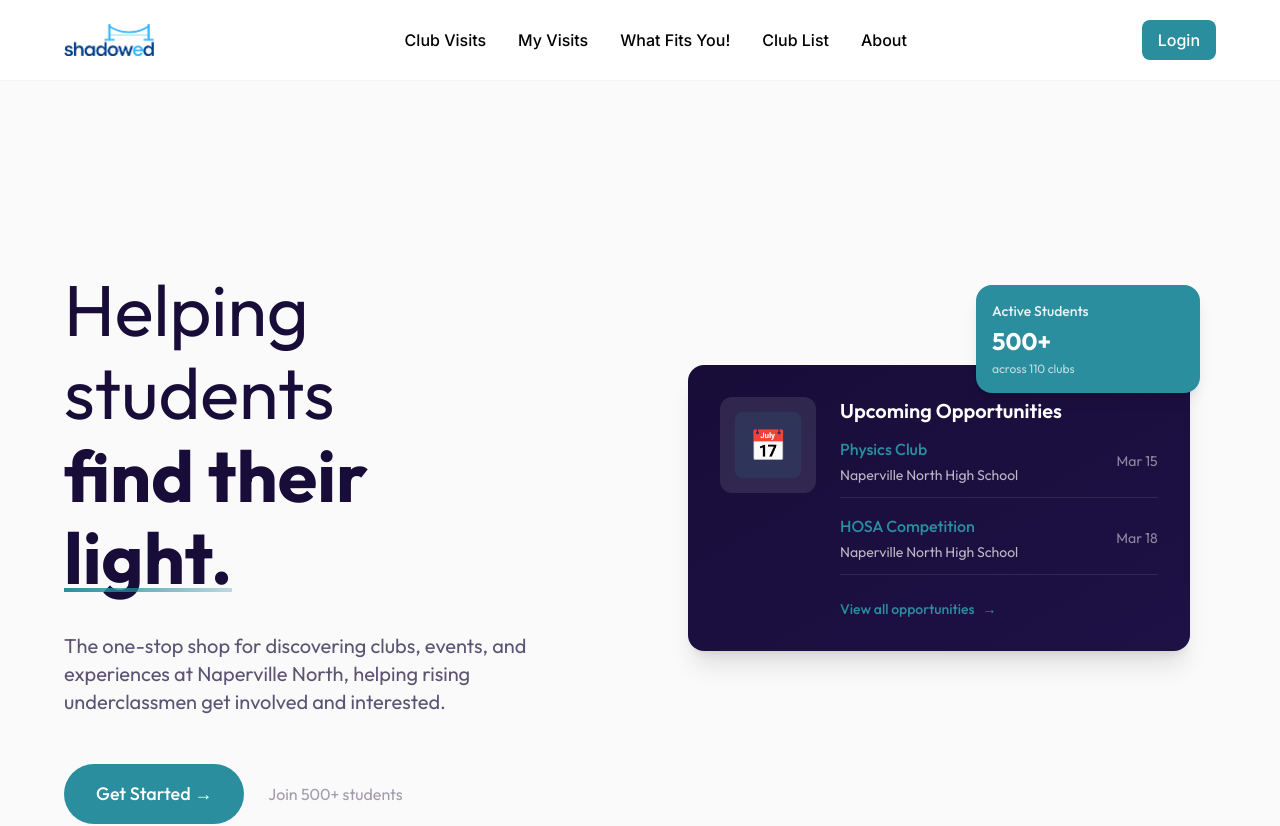
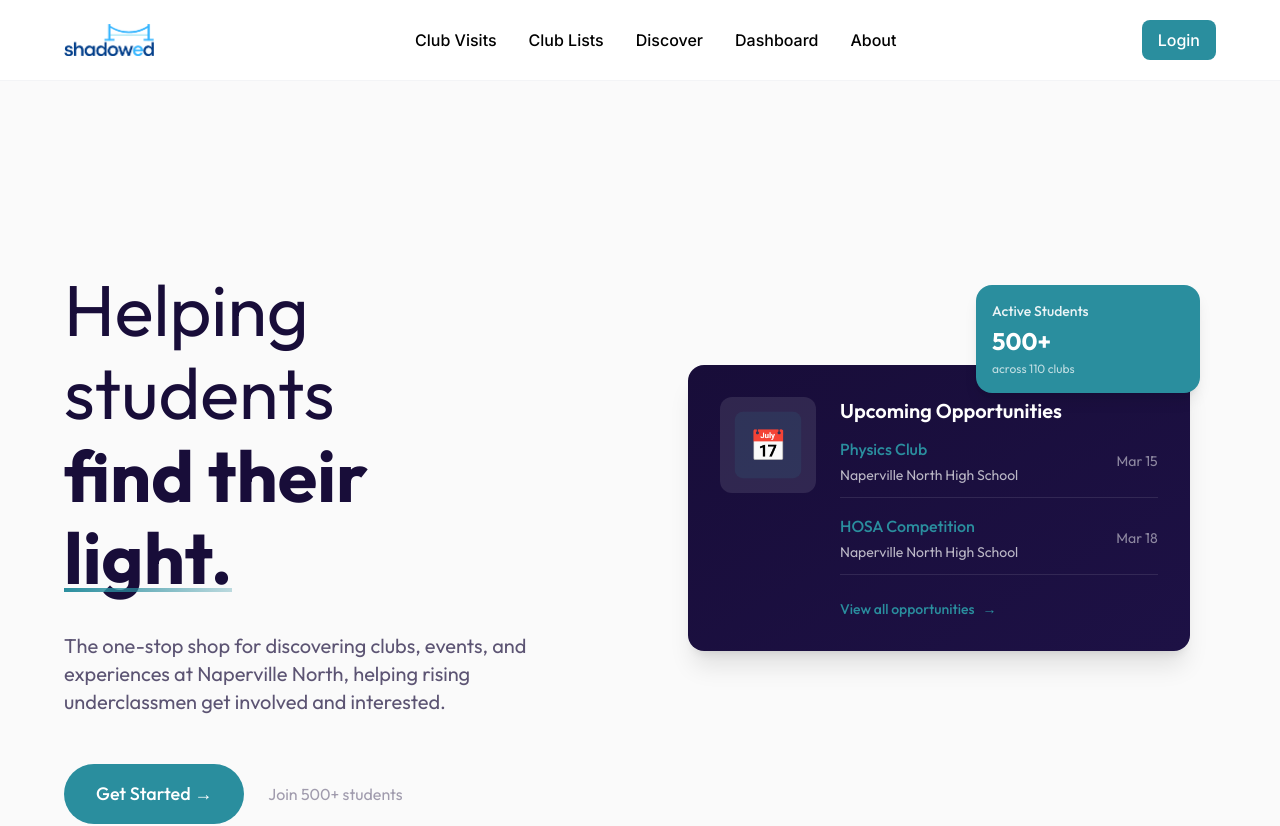
Before and after one commit to thetinfoilhat/shadowed.me, a Next.js app in the folder shadowed.me/: page / in a window 1280 px wide. Shown: the top 826 px of the page. Built offline with nearby package versions, Linux system fonts and the light colour scheme; no server answers.

Commit message:
changed the header

```diff
--- a/shadowed.me/src/components/Header.tsx
+++ b/shadowed.me/src/components/Header.tsx
@@ -317,6 +317,22 @@ export default function Header() {
                   Club Visits
                 </Link>
               </li>
+              <li>
+                <Link
+                  href="/club-listings"
+                  className="text-black hover:text-[#38BFA1] font-medium transition-colors"
+                >
+                  Club Lists
+                </Link>
+              </li>
+              <li>
+                <Link
+                  href="/what-fits-you"
+                  className="text-black hover:text-[#38BFA1] font-medium transition-colors"
+                >
+                  Discover
+                </Link>
+              </li>
 
               {/* Combined Dashboard Menu */}
               <li className="relative group">
@@ -325,14 +341,14 @@ export default function Header() {
                     href="/my-visits"
                     className="text-black hover:text-[#38BFA1] font-medium transition-colors"
                   >
-                    My Visits
+                    Dashboard
                   </Link>
                 ) : userRole === 'student' ? (
                   <Link
                     href="/my-visits"
                     className="text-black hover:text-[#38BFA1] font-medium transition-colors"
                   >
-                    My Dashboard
+                    Dashboard
                   </Link>
                 ) : (userRole === 'admin' || userRole === 'captain') ? (
                   <>
@@ -391,22 +407,6 @@ export default function Header() {
                     </div>
                   </>
                 ) : null}
-              </li>
-              <li>
-                <Link
-                  href="/what-fits-you"
-                  className="text-black hover:text-[#38BFA1] font-medium transition-colors"
-                >
-                  What Fits You!
-                </Link>
-              </li>
-              <li>
-                <Link
-                  href="/club-listings"
-                  className="text-black hover:text-[#38BFA1] font-medium transition-colors"
-                >
-                  Club List
-                </Link>
               </li>
               <li>
                 <Link
@@ -509,6 +509,24 @@ export default function Header() {
                   Club Visits
                 </Link>
               </li>
+              <li>
+                <Link
+                  href="/club-listings"
+                  className="block py-2 text-base text-black hover:text-[#38BFA1] font-medium"
+                  onClick={() => setIsOpen(false)}
+                >
+                  Club Lists
+                </Link>
+              </li>
+              <li>
+                <Link
+                  href="/what-fits-you"
+                  className="block py-2 text-base text-black hover:text-[#38BFA1] font-medium"
+                  onClick={() => setIsOpen(false)}
+                >
+                  Discover
+                </Link>
+              </li>
               {!user ? (
                 <li>
                   <Link
@@ -516,7 +534,7 @@ export default function Header() {
                     className="block py-2 text-base text-black hover:text-[#38BFA1] font-medium"
                     onClick={() => setIsOpen(false)}
                   >
-                    My Visits
+                    Dashboard
                   </Link>
                 </li>
               ) : userRole === 'student' ? (
@@ -526,7 +544,7 @@ export default function Header() {
                     className="block py-2 text-base text-black hover:text-[#38BFA1] font-medium"
                     onClick={() => setIsOpen(false)}
                   >
-                    My Dashboard
+                    Dashboard
                   </Link>
                 </li>
               ) : (userRole === 'captain' || userRole === 'admin') ? (
@@ -583,24 +601,6 @@ export default function Header() {
                   </li>
                 </>
               ) : null}
-              <li>
-                <Link
-                  href="/what-fits-you"
-                  className="block py-2 text-base text-black hover:text-[#38BFA1] font-medium"
-                  onClick={() => setIsOpen(false)}
-                >
-                  What Fits You!
-                </Link>
-              </li>
-              <li>
-                <Link
-                  href="/club-listings"
-                  className="block py-2 text-base text-black hover:text-[#38BFA1] font-medium"
-                  onClick={() => setIsOpen(false)}
-                >
-                  Club List
-                </Link>
-              </li>
               <li>
                 <Link
                   href="/about"
```
